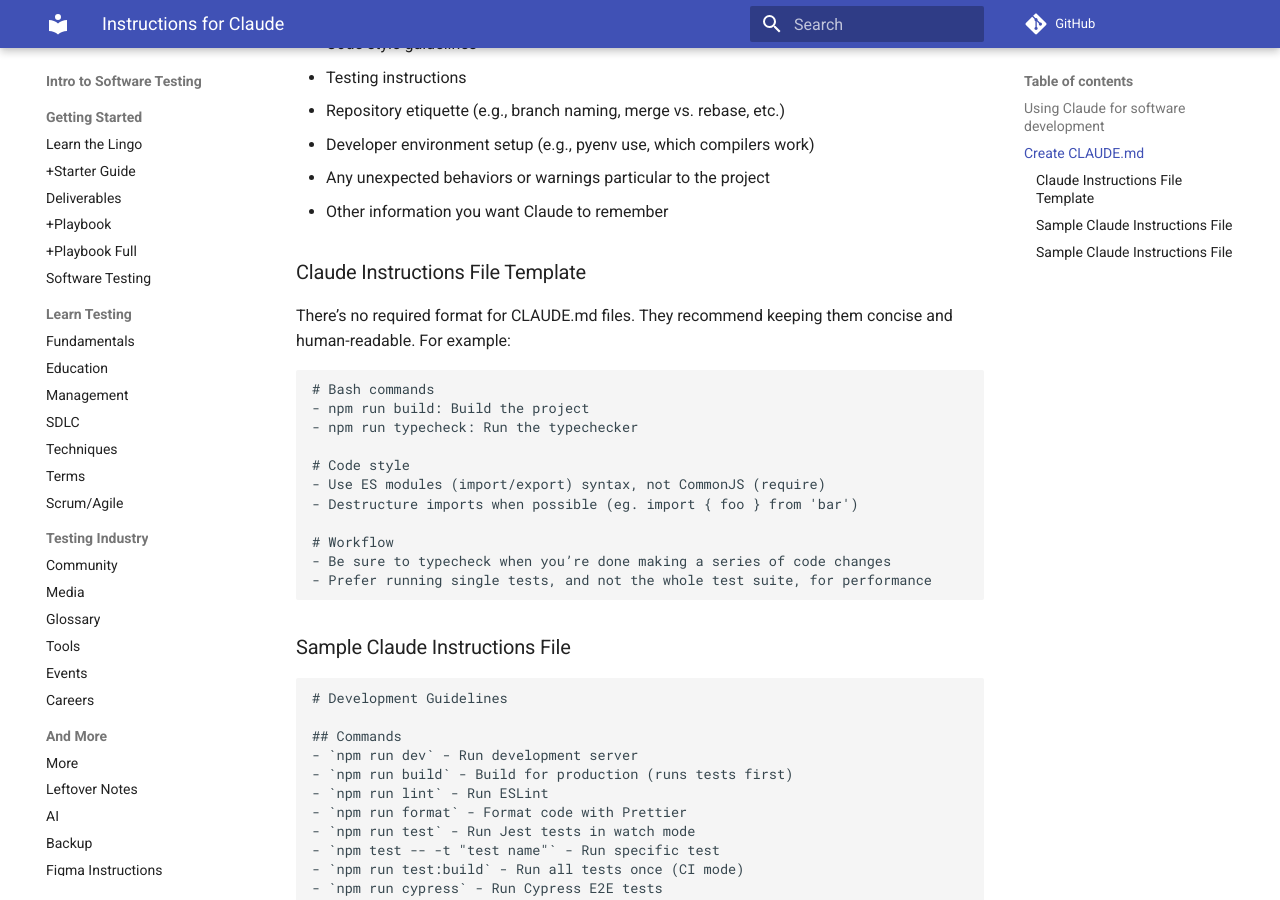
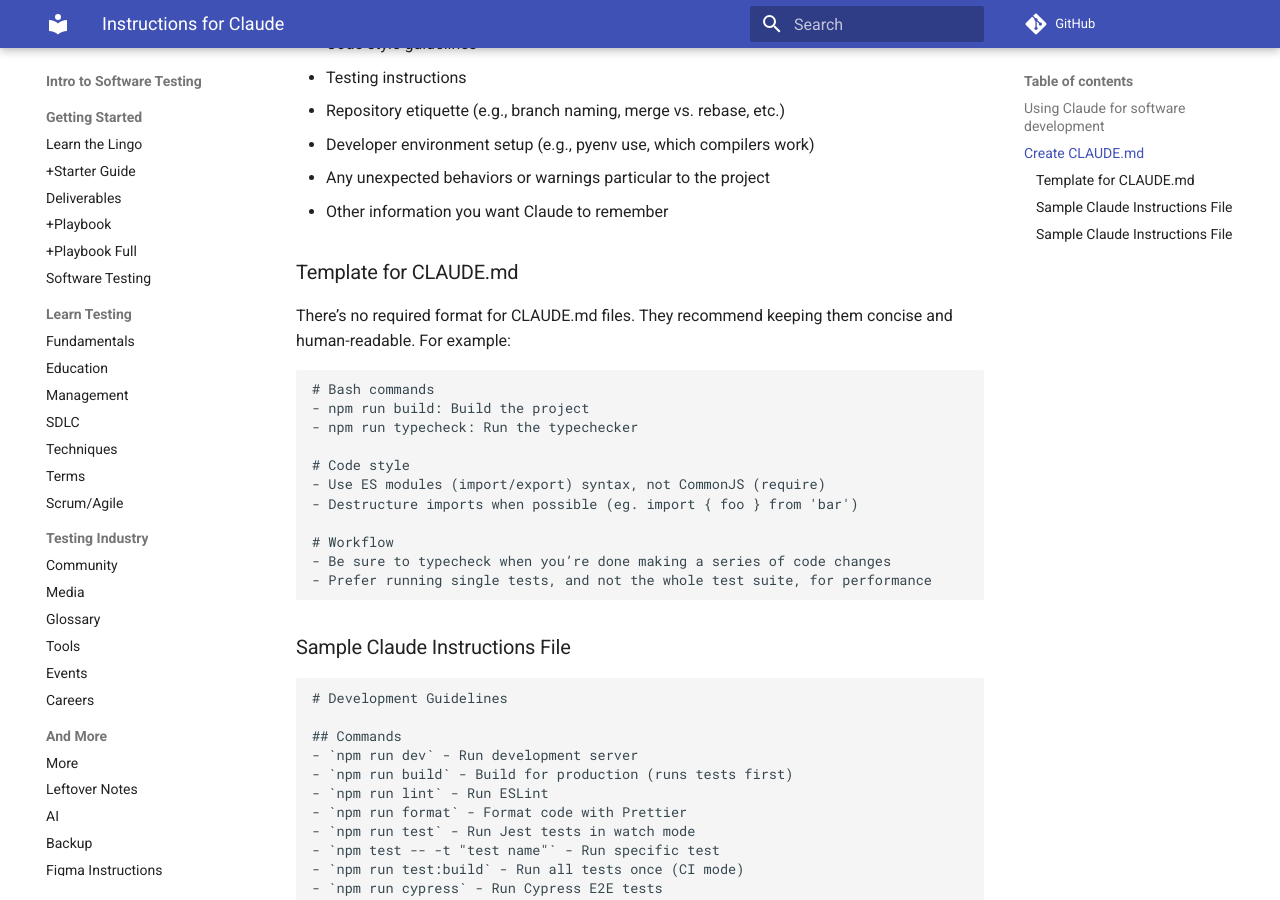
Before and after one commit to brettadler/softwaretesting, an MkDocs documentation site: the page built from docs/ai_instructions/claude.md, in a window 1280 px wide and 900 px high, scrolled down 940 px. Built offline with MkDocs 1.6.1 and Material for MkDocs 9.7.7, drawn with Linux system fonts in a browser that asks for light colours; comment, search, counter and statistics services are not loaded.

Commit message:
header changes

````diff
--- a/docs/ai_instructions/claude.md
+++ b/docs/ai_instructions/claude.md
@@ -27,7 +27,7 @@ CLAUDE.md is a special file that Claude automatically pulls into context when st
 * Any unexpected behaviors or warnings particular to the project
 * Other information you want Claude to remember
 
-### Claude Instructions File Template
+### Template for CLAUDE.md
 There’s no required format for CLAUDE.md files. They recommend keeping them concise and human-readable. For example:
 
 ```md
````
Also changed, not shown: docs/ai_instructions/github_copilot.md (+1 -1 lines), docs/ai_instructions/openai.md (+1 -1 lines).
